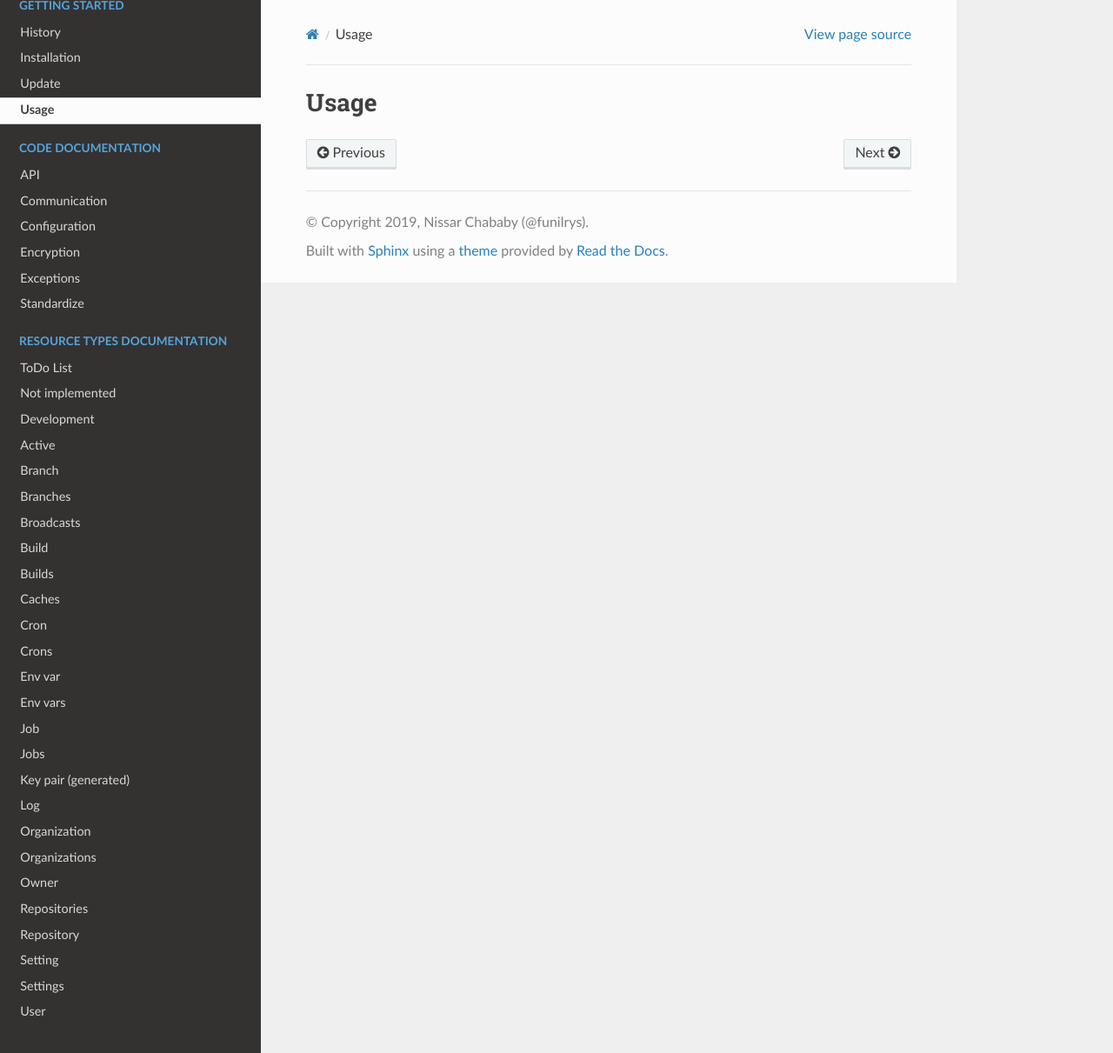
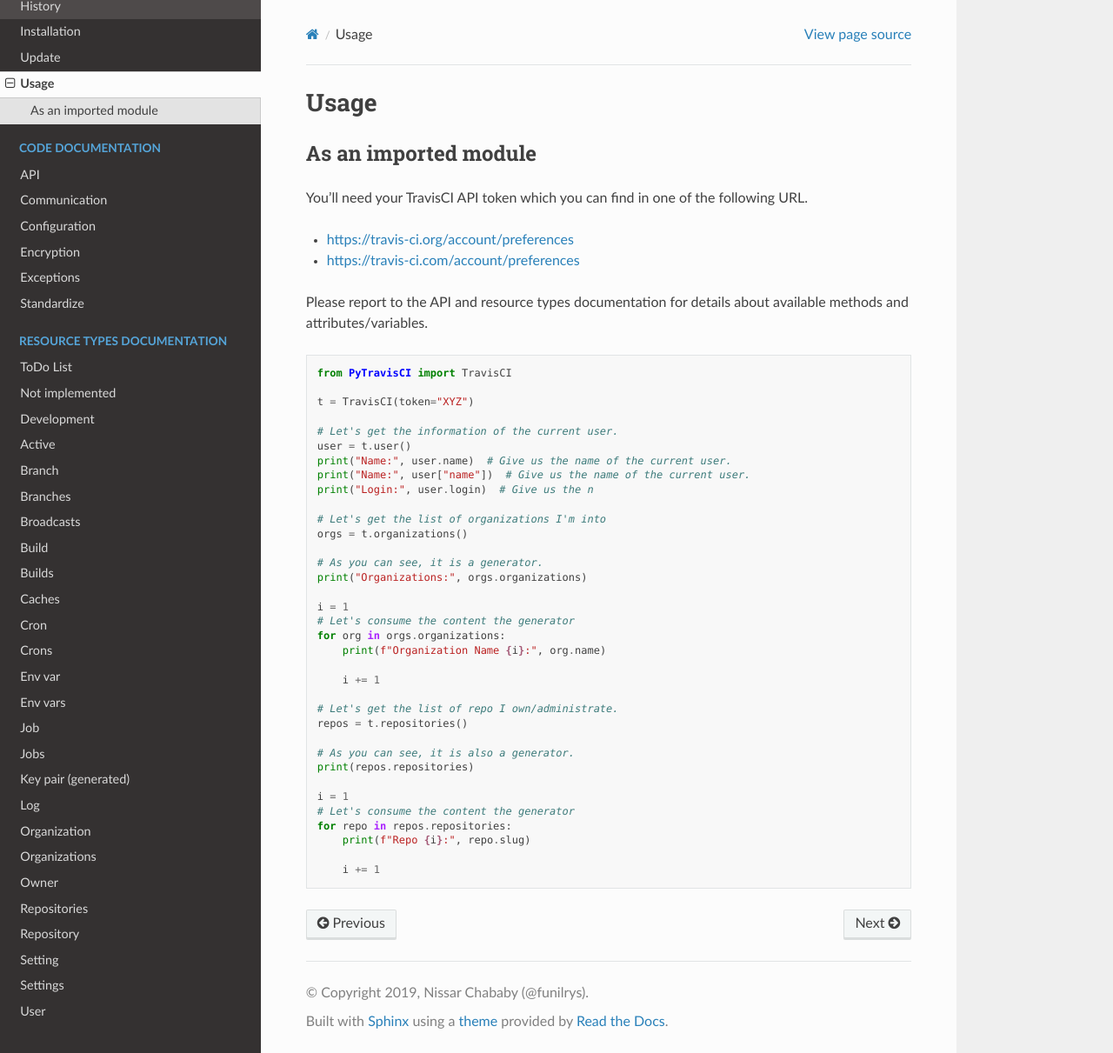
Before and after one commit to funilrys/PyTravisCI, a Sphinx documentation site: the page built from docs/source/usage.rst, in a window 1280 px wide and 1211 px high. Shown: the whole window at 87% size. Built offline with Sphinx 7.4.7 and the Read the Docs theme 2.0.0, drawn with Linux system fonts in a browser that asks for light colours.

Commit message:
Introduction of usage documentation

```diff
--- a/docs/source/usage.rst
+++ b/docs/source/usage.rst
@@ -1,2 +1,52 @@
 Usage
 =====
+
+As an imported module
+---------------------
+
+You'll need your TravisCI API token which you can find in one of the following URL.
+
+- https://travis-ci.org/account/preferences
+- https://travis-ci.com/account/preferences
+
+
+Please report to the API and resource types documentation for details about available
+methods and attributes/variables.
+
+::
+
+    from PyTravisCI import TravisCI
+
+    t = TravisCI(token="XYZ")
+
+    # Let's get the information of the current user.
+    user = t.user()
+    print("Name:", user.name)  # Give us the name of the current user.
+    print("Name:", user["name"])  # Give us the name of the current user.
+    print("Login:", user.login)  # Give us the n
+
+    # Let's get the list of organizations I'm into
+    orgs = t.organizations()
+
+    # As you can see, it is a generator.
+    print("Organizations:", orgs.organizations)
+
+    i = 1
+    # Let's consume the content the generator
+    for org in orgs.organizations:
+        print(f"Organization Name {i}:", org.name)
+
+        i += 1
+
+    # Let's get the list of repo I own/administrate.
+    repos = t.repositories()
+
+    # As you can see, it is also a generator.
+    print(repos.repositories)
+
+    i = 1
+    # Let's consume the content the generator
+    for repo in repos.repositories:
+        print(f"Repo {i}:", repo.slug)
+
+        i += 1
```
